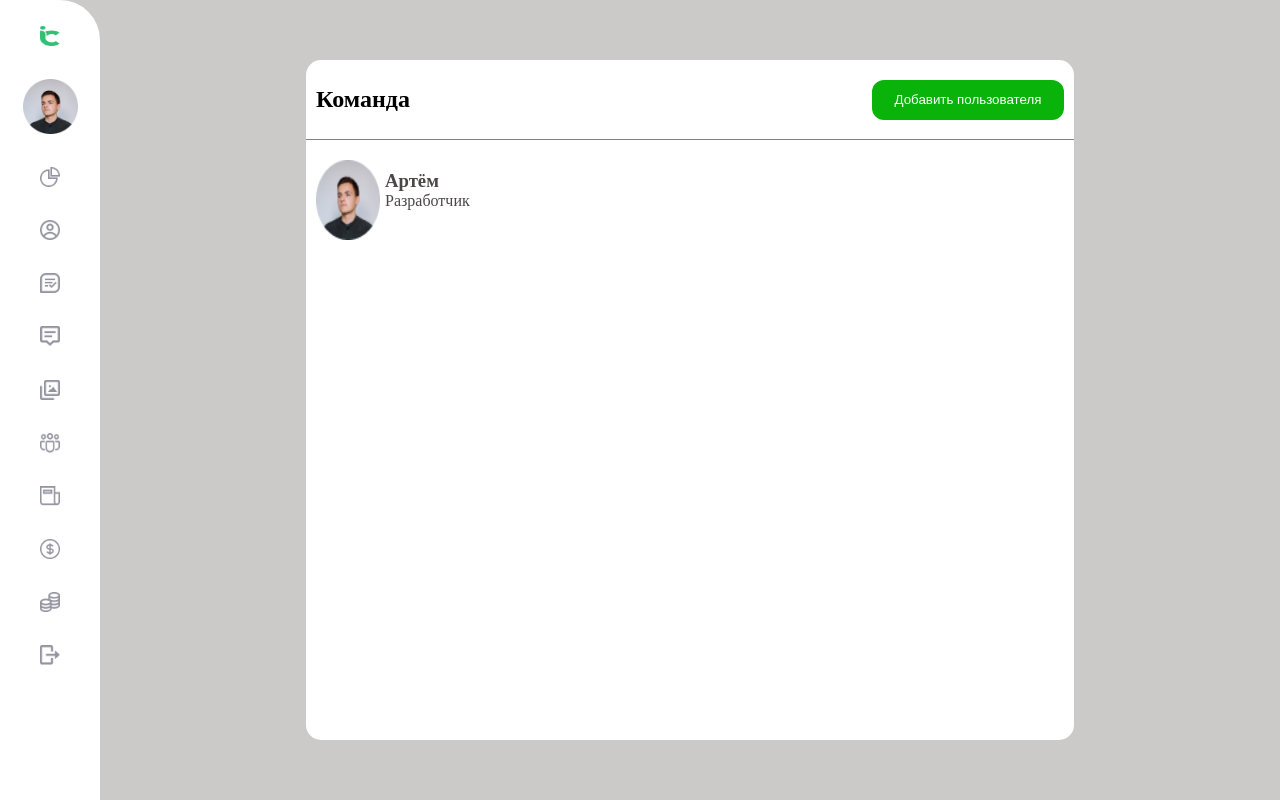
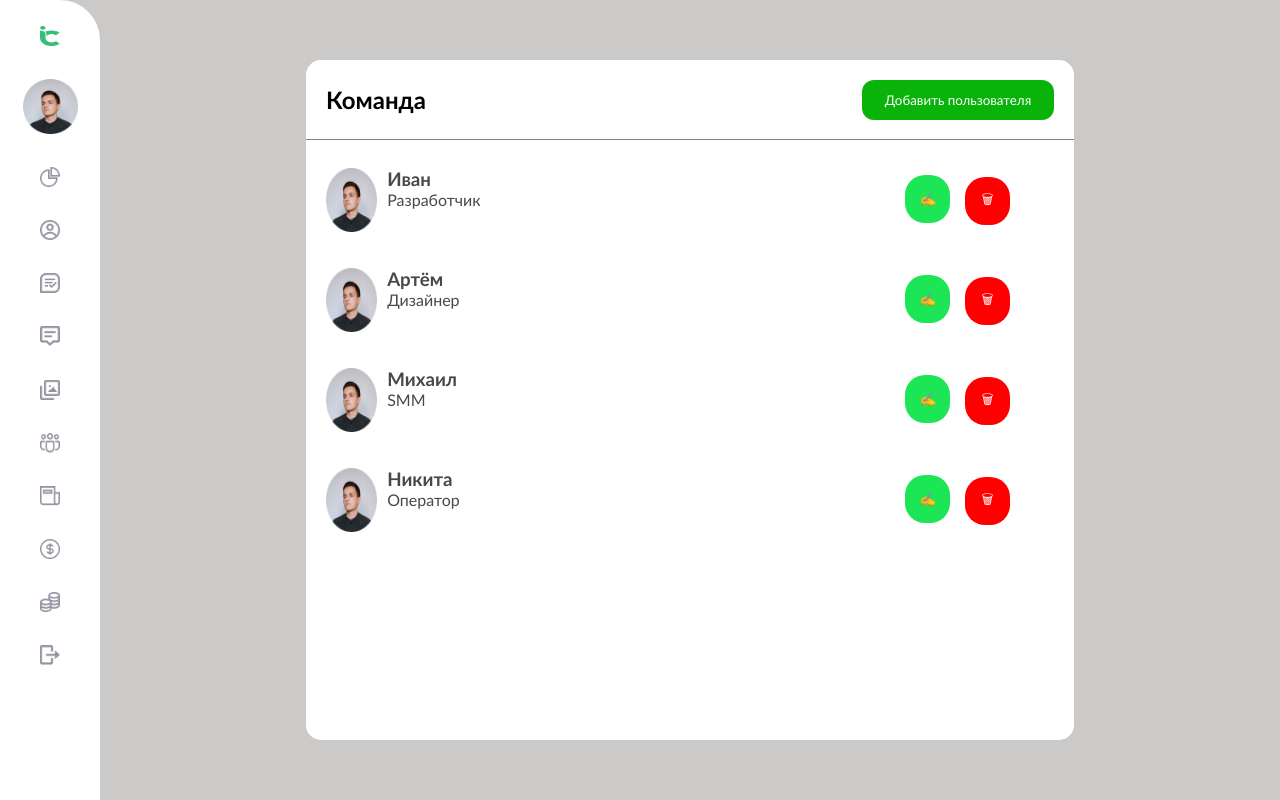
Before and after one commit to Elman2055/project_on_react, a React (Vite) app: page / in a window 1280 px wide. Built offline with nearby package versions, Linux system fonts and the light colour scheme.

Commit message:
Сделал удаление и редактирование пользователя

```diff
--- a/src/components/userList/UserList.css
+++ b/src/components/userList/UserList.css
@@ -1,17 +1,41 @@
 .userList {
-  height: 13vh;
-  width: 60vw;
-  padding-left: 10px;
+  height: 10vh;
+  width: 55vw;
   display: flex;
+  align-items: center;
+  justify-content: space-between;
   margin-top: 20px;
+  padding-left: 20px;
+}
+.userList:last-child {
+  margin-bottom: 20px;
+}
+
+.user {
+  display: flex;
 }
 
 .myPhoto {
-  height: 10vh;
-  width: 5vw;
+  height: 8vh;
+  width: 4vw;
 }
 
 .infoUser {
-  padding: 10px 0px 0px 5px;
+  padding-left: 10px;
   color: rgb(75, 71, 71);
 }
+
+.profileBtn {
+  cursor: pointer;
+  height: 6vh;
+  width: 3.5vw;
+  border: none;
+  border-radius: 20px;
+  background-color: rgb(28, 230, 85);
+  margin-left: 15px;
+}
+
+.removeBtn {
+  background-color: red;
+  color: white;
+}
--- a/src/components/userList/UserList.tsx
+++ b/src/components/userList/UserList.tsx
@@ -1,14 +1,24 @@
 import React from "react";
-import Logo from "../UI/images/MyPicture.png";
+import { TUsers } from "../../types/data.types";
 import "./UserList.css";
 
-const UserList = () => {
+const UserList = (props: TUsers) => {
   return (
     <div className="userList">
-      <img src={Logo} alt="my_photo" className="myPhoto" />
-      <div className="infoUser">
-        <h3>Артём</h3>
-        <p>Разработчик</p>
+      <div className="user">
+        <img src={props.image} alt="my_photo" className="myPhoto" />
+        <div className="infoUser">
+          <h3>{props.name}</h3>
+          <p>{props.userInfo}</p>
+        </div>
+      </div>
+      <div className="profileBtns">
+        <button className="profileBtn" onClick={props.onEdit}>
+          &#9997;
+        </button>
+        <button className="profileBtn removeBtn" onClick={props.onRemove}>
+          &#128465;
+        </button>
       </div>
     </div>
   );
--- a/src/containers/UserListContainer.css
+++ b/src/containers/UserListContainer.css
@@ -4,6 +4,7 @@
   margin: 0 auto;
   background-color: white;
   border-radius: 15px;
+  overflow-x: hidden;
 }
 
 .title {
@@ -11,7 +12,7 @@
   display: flex;
   align-items: center;
   justify-content: space-between;
-  padding: 0px 10px 0px 10px;
+  padding: 0px 20px 0px 20px;
   border-bottom: 1px solid gray;
 }
 
--- a/src/containers/UserListContainer.tsx
+++ b/src/containers/UserListContainer.tsx
@@ -1,15 +1,53 @@
-import React from "react";
+import React, { useState } from "react";
 import UserList from "../components/userList/UserList";
+import MyPicture from "../components/UI/images/MyPicture.png";
+import { TUsers } from "../types/data.types";
 import "./UserListContainer.css";
 
 const UserListContainer = () => {
+  const [usersInfo, setUsersInfo] = useState<TUsers[]>([
+    { image: MyPicture, id: 1, name: "Иван", userInfo: "Разработчик" },
+    { image: MyPicture, id: 2, name: "Артём", userInfo: "Дизайнер" },
+    { image: MyPicture, id: 3, name: "Михаил", userInfo: "SMM" },
+    { image: MyPicture, id: 4, name: "Никита", userInfo: "Оператор" },
+  ]);
+
+  const handleEditUser = (index: number) => {
+    const newName = prompt("Введите новое имя:", usersInfo[index].name);
+    const newUserInfo = prompt(
+      "Введите новую информацию:",
+      usersInfo[index].userInfo
+    );
+
+    if (newName && newUserInfo) {
+      const updatedUsers = usersInfo.map((user, i) =>
+        i === index ? { ...user, name: newName, userInfo: newUserInfo } : user
+      );
+      setUsersInfo(updatedUsers);
+    }
+  };
+
+  const onRemoveUser = (id: number) => {
+    setUsersInfo(usersInfo.filter((item) => item.id !== id));
+  };
+
   return (
     <div className="userListContainer">
       <div className="title">
         <h2>Команда</h2>
         <button className="addBtn">Добавить пользователя</button>
       </div>
-      <UserList />
+      {usersInfo.map((elem) => (
+        <UserList
+          key={elem.id}
+          id={elem.id}
+          image={elem.image}
+          name={elem.name}
+          userInfo={elem.userInfo}
+          onEdit={() => handleEditUser(elem.id)}
+          onRemove={() => onRemoveUser(elem.id)}
+        />
+      ))}
     </div>
   );
 };
--- a/src/index.css
+++ b/src/index.css
@@ -1,6 +1,7 @@
 * {
   box-sizing: border-box;
   margin: 0;
+  font-family: "Gill Sans", "Gill Sans MT", Calibri, "Trebuchet MS", sans-serif;
 }
 
 body {
```
Also changed, not shown: src/types/data.types.ts (added, +8 -0 lines).
